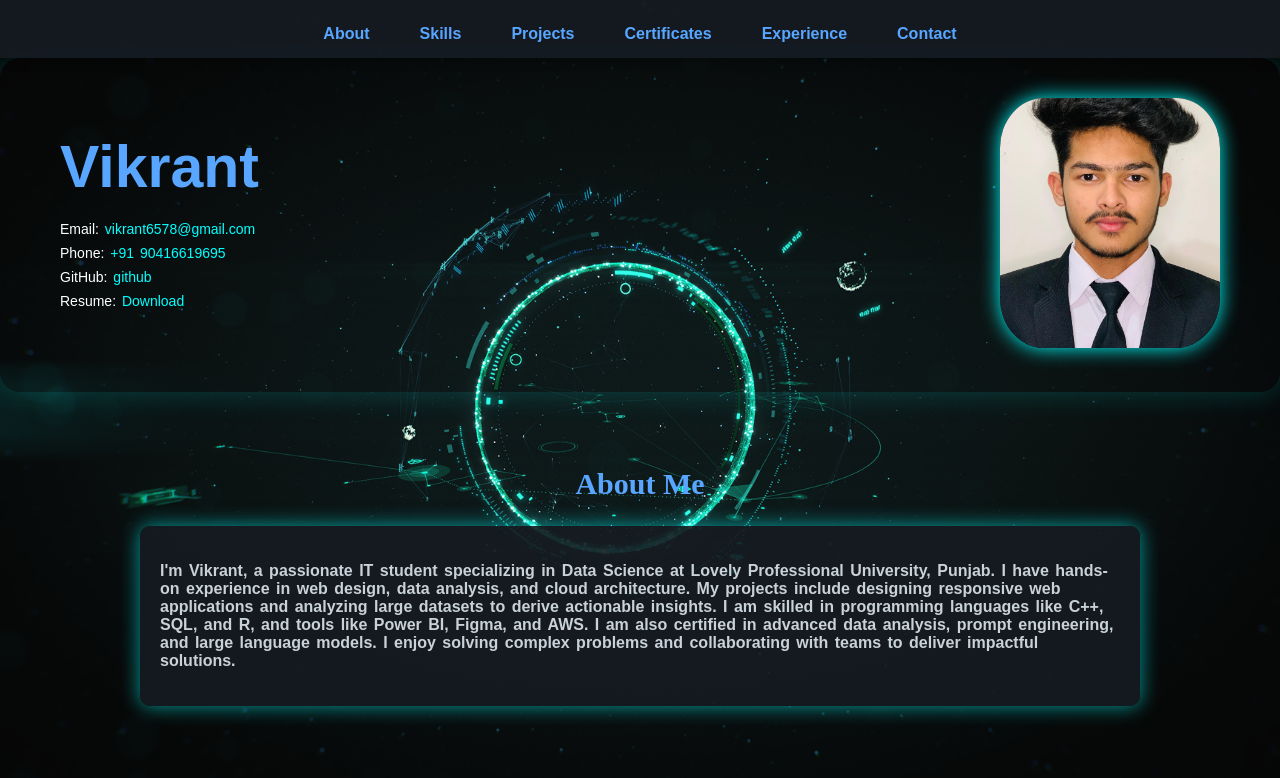
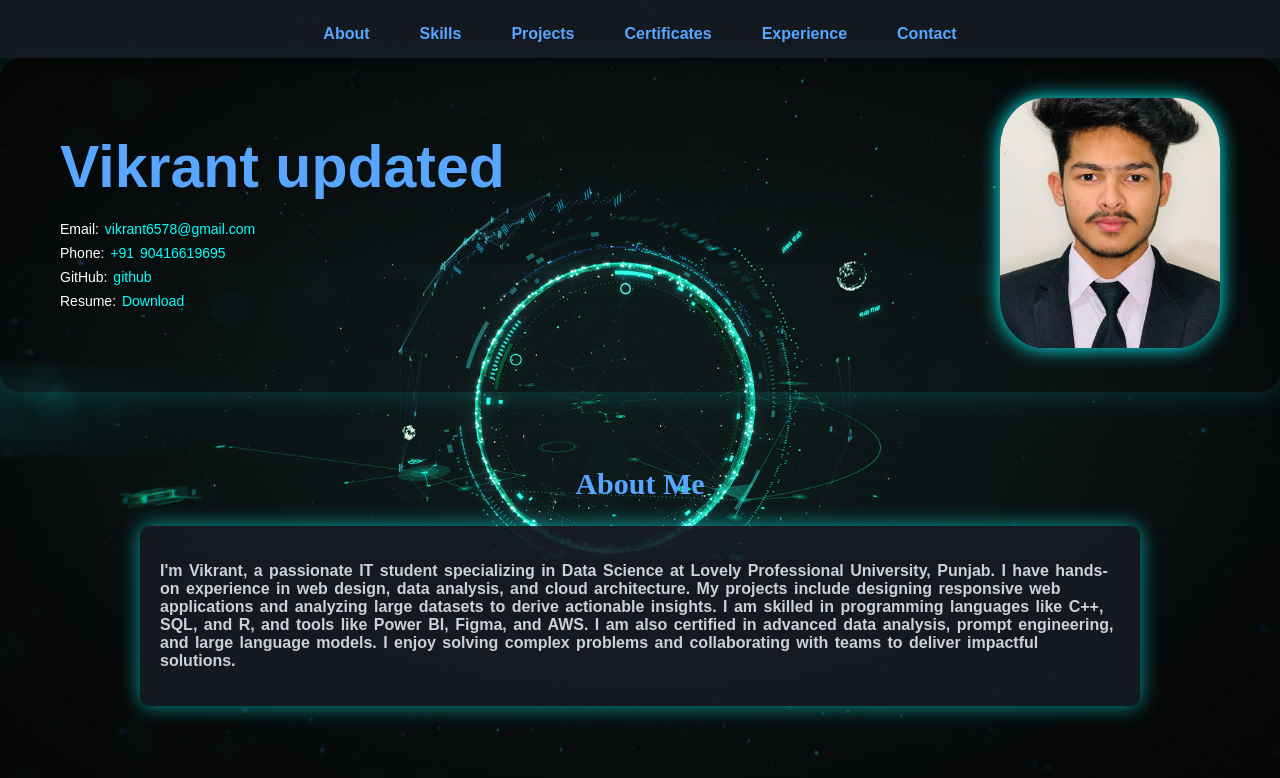
Before and after one commit to Vikrant657/portfolio, a plain HTML site: page index.html in a window 1280 px wide. Shown: the top 778 px of the page. Drawn offline with Linux system fonts and the light colour scheme.

Commit message:
Update index.html

```diff
--- a/index.html
+++ b/index.html
@@ -39,7 +39,7 @@
     </header>
     <section class="banner">
         <div class="banner-left">
-          <h1 class="banner-name">Vikrant</h1>
+          <h1 class="banner-name">Vikrant updated</h1>
           <p>Email: <a href="mailto:vikrant6578@gmail.com">vikrant6578@gmail.com</a></p>
           <p>Phone: <a href="tel:+91-9041619695">+91 90416619695</a></p>
           <p>GitHub: <a href="https://github.com/vikrant6578" target="_blank">github</a></p>
```
